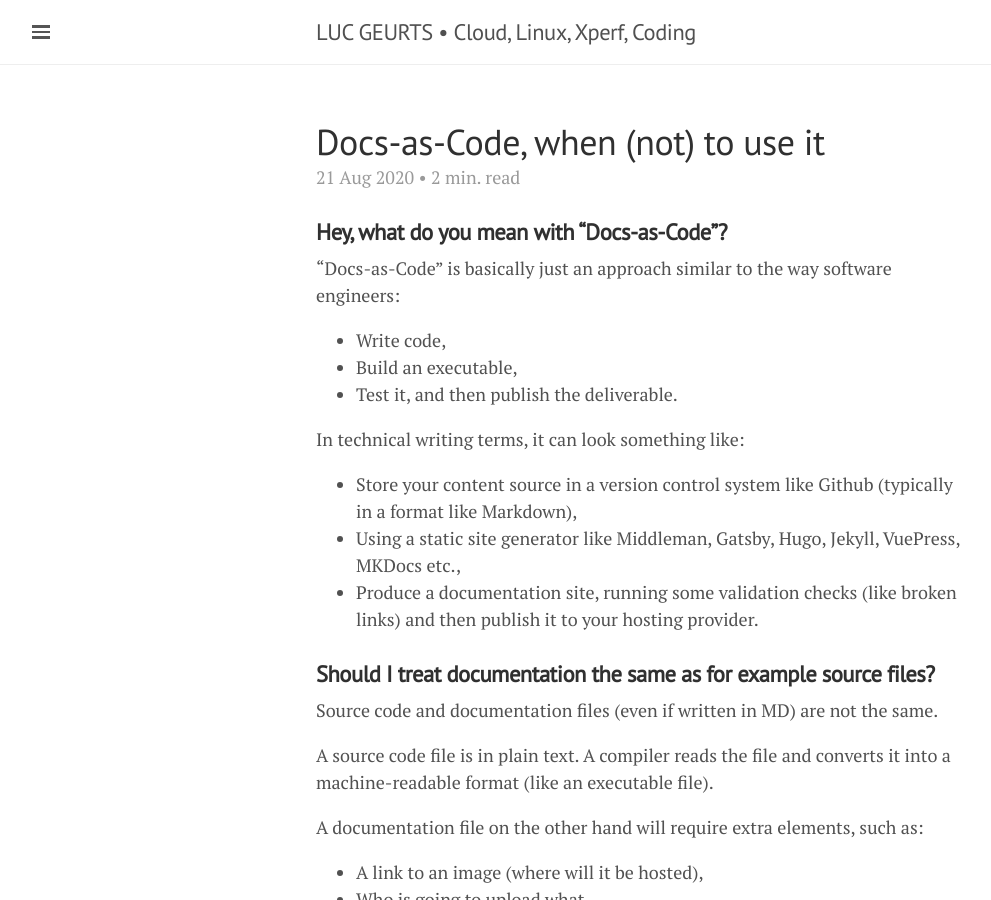
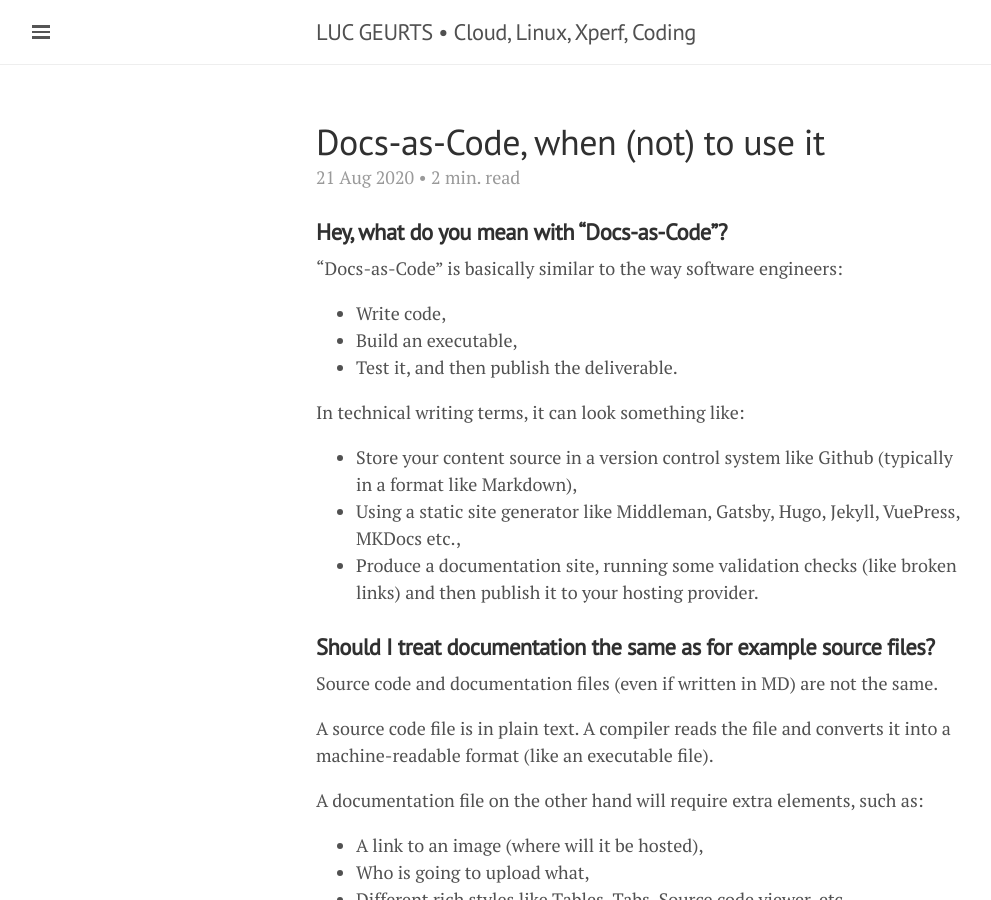
Before and after one commit to lgeurts/lgeurts.github.io, a Jekyll site: the page built from _posts/2020-08-21-docs-as-code.md, in a window 1280 px wide and 900 px high. Shown: the whole window, without its empty margins (0-991 px from the left). Built offline with Jekyll 4.4.1, drawn with Linux system fonts in a browser that asks for light colours; nearby versions of some CDN libraries.

Commit message:
Update 2020-08-21-docs-as-code.md

```diff
--- a/_posts/2020-08-21-docs-as-code.md
+++ b/_posts/2020-08-21-docs-as-code.md
@@ -9,7 +9,7 @@ tags: [ Technical Writing ]
 
 ### **Hey, what do you mean with "Docs-as-Code"?**
 
-"Docs-as-Code” is basically just an approach similar to the way software engineers:
+"Docs-as-Code” is basically similar to the way software engineers:
 - Write code,
 - Build an executable,
 - Test it, and then publish the deliverable.
```
